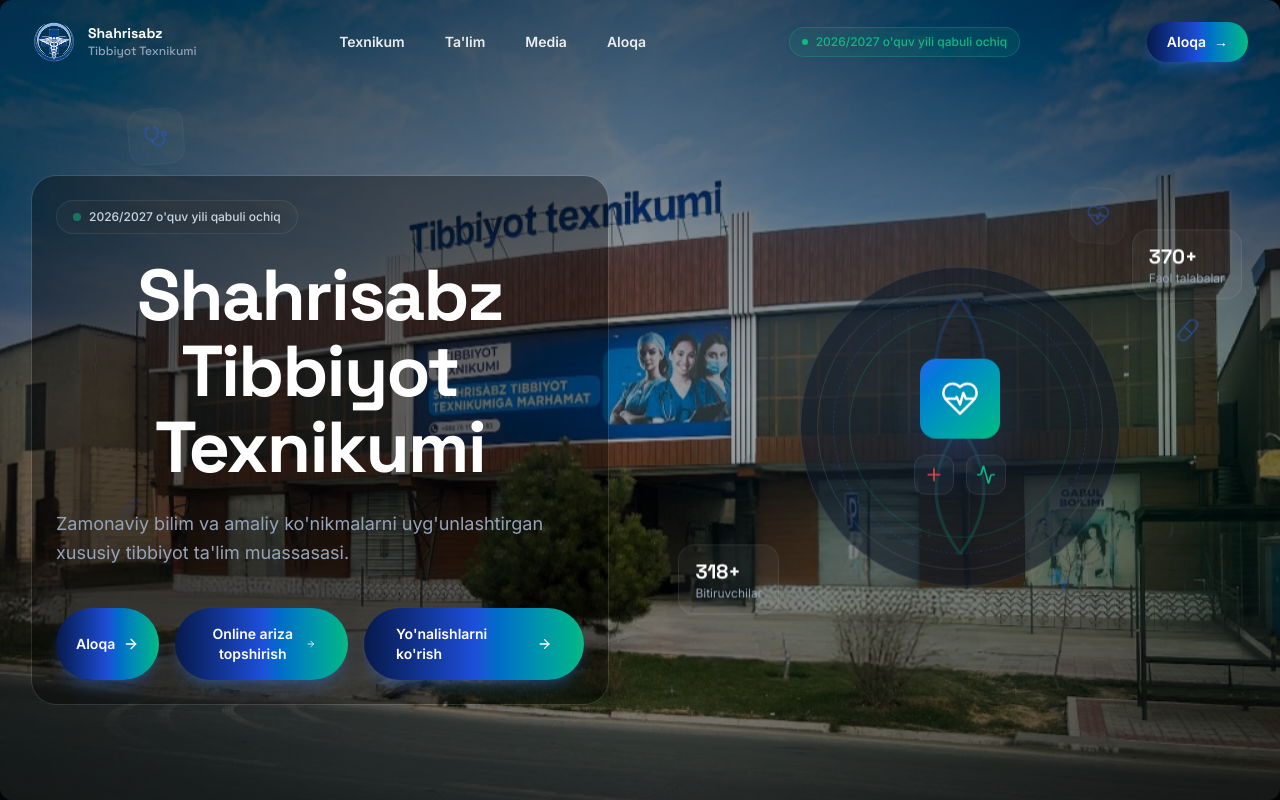
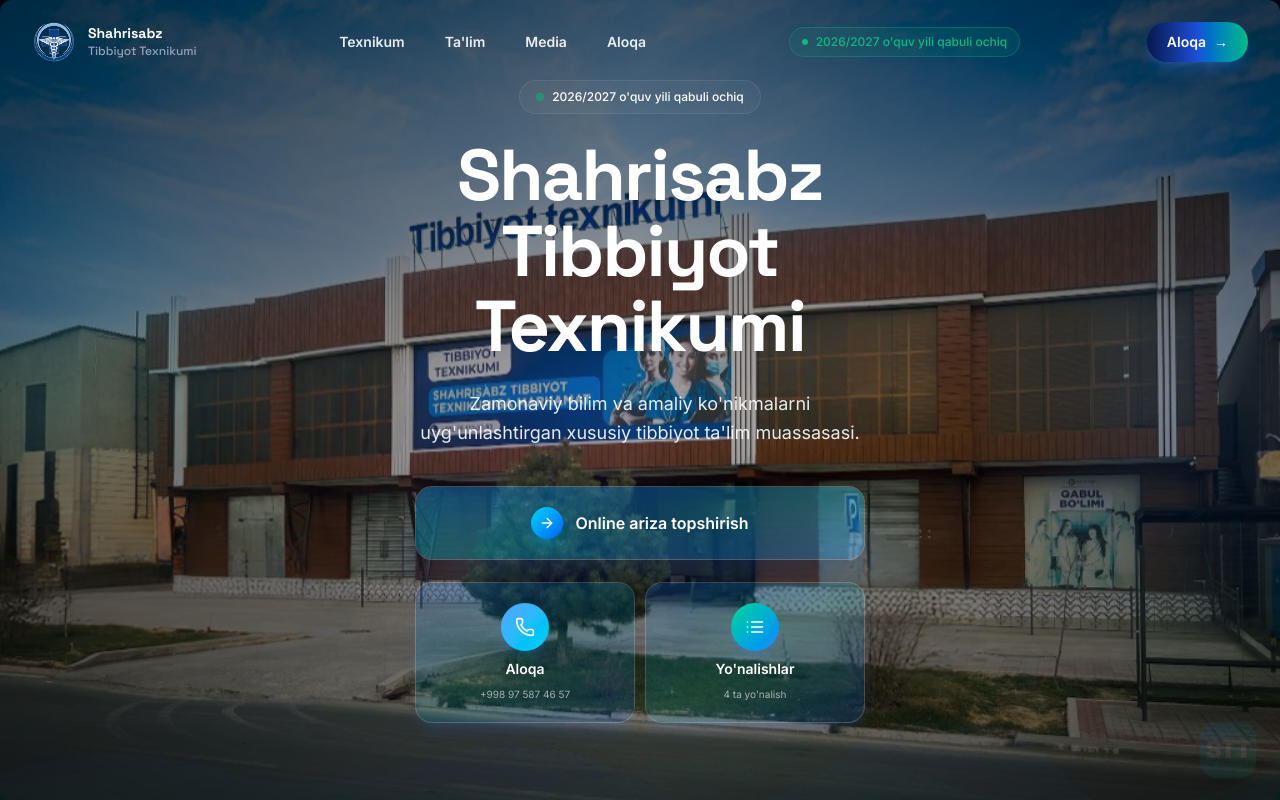
Before and after one commit to OzodbekNapasov/testtibbiyottexnikum, a Next.js app: page / in a window 1280 px wide. Shown: the top 800 px of the page. Built offline with nearby package versions, Linux system fonts and the light colour scheme.

Commit message:
18.06.2026 11:06

```diff
--- a/components/sections/Hero.tsx
+++ b/components/sections/Hero.tsx
@@ -3,106 +3,11 @@
 import { motion, useScroll, useTransform } from "framer-motion";
 import { useRef } from "react";
 import Image from "next/image";
-import { ArrowRight, HeartPulse, Activity, Plus } from "lucide-react";
+import { ArrowRight, Phone, List, Sparkles } from "lucide-react";
 
-import { heroContent, statistics } from "@/lib/constants";
+import { heroContent } from "@/lib/constants";
 import { siteConfig } from "@/lib/site-config";
-import { MouseGlow } from "@/components/effects/MouseGlow";
-import { FloatingIcons } from "@/components/effects/FloatingIcons";
-import { PrimaryPillButton } from "@/components/ui/PrimaryPillButton";
 import { useReducedMotion } from "@/hooks/useReducedMotion";
-
-function MedicalIllustration() {
-  const reducedMotion = useReducedMotion();
-
-  return (
-    <div className="relative mx-auto aspect-square w-full max-w-lg">
-      <motion.div
-        className="absolute inset-0 rounded-full bg-gradient-to-br from-primary/30 via-emerald-500/10 to-transparent blur-3xl"
-        animate={reducedMotion ? undefined : { scale: [1, 1.1, 1], opacity: [0.5, 0.8, 0.5] }}
-        transition={{ duration: 6, repeat: Infinity, ease: "easeInOut" }}
-      />
-
-      <div className="relative flex h-full items-center justify-center">
-        <motion.div
-          className="glass-strong relative flex h-72 w-72 items-center justify-center rounded-full md:h-80 md:w-80"
-          animate={reducedMotion ? undefined : { y: [0, -15, 0] }}
-          transition={{ duration: 5, repeat: Infinity, ease: "easeInOut" }}
-        >
-          <div className="absolute inset-4 rounded-full border border-white/10" />
-          <div className="absolute inset-8 rounded-full border border-dashed border-primary/30" />
-
-          <motion.div
-            animate={reducedMotion ? undefined : { rotate: 360 }}
-            transition={{ duration: 30, repeat: Infinity, ease: "linear" }}
-            className="absolute inset-12 rounded-full border border-emerald-500/20"
-          />
-
-          <div className="relative z-10 flex flex-col items-center gap-4">
-            <div className="flex h-20 w-20 items-center justify-center rounded-2xl bg-gradient-to-br from-primary to-emerald-500 shadow-2xl shadow-primary/40">
-              <HeartPulse className="h-10 w-10 text-white" strokeWidth={1.5} />
-            </div>
-            <div className="flex gap-3">
-              <div className="glass flex h-10 w-10 items-center justify-center rounded-xl">
-                <Plus className="h-5 w-5 text-accent-red" />
-              </div>
-              <div className="glass flex h-10 w-10 items-center justify-center rounded-xl">
-                <Activity className="h-5 w-5 text-accent-green" />
-              </div>
-            </div>
-          </div>
-
-          {/* DNA helix motif */}
-          <svg
-            className="absolute inset-0 h-full w-full opacity-20"
-            viewBox="0 0 200 200"
-            aria-hidden="true"
-          >
-            <path
-              d="M100 20 Q130 60 100 100 Q70 140 100 180"
-              fill="none"
-              stroke="url(#dnaGrad)"
-              strokeWidth="2"
-            />
-            <path
-              d="M100 20 Q70 60 100 100 Q130 140 100 180"
-              fill="none"
-              stroke="url(#dnaGrad)"
-              strokeWidth="2"
-            />
-            <defs>
-              <linearGradient id="dnaGrad" x1="0%" y1="0%" x2="0%" y2="100%">
-                <stop offset="0%" stopColor="#2563EB" />
-                <stop offset="100%" stopColor="#10B981" />
-              </linearGradient>
-            </defs>
-          </svg>
-        </motion.div>
-
-        {statistics.slice(0, 2).map((stat, i) => (
-          <motion.div
-            key={stat.label}
-            className="glass absolute hidden rounded-2xl px-4 py-3 lg:block"
-            style={{
-              top: i === 0 ? "10%" : "auto",
-              bottom: i === 1 ? "15%" : "auto",
-              right: i === 0 ? "-5%" : "auto",
-              left: i === 1 ? "-5%" : "auto",
-            }}
-            animate={reducedMotion ? undefined : { y: [0, -8, 0] }}
-            transition={{ duration: 3 + i, repeat: Infinity, ease: "easeInOut" }}
-          >
-            <p className="font-[family-name:var(--font-heading)] text-xl font-bold text-white">
-              {stat.value}
-              {stat.suffix}
-            </p>
-            <p className="text-xs text-text-muted">{stat.label}</p>
-          </motion.div>
-        ))}
-      </div>
-    </div>
-  );
-}
 
 export function Hero() {
   const ref = useRef<HTMLElement>(null);
@@ -111,23 +16,23 @@ export function Hero() {
     target: ref,
     offset: ["start start", "end start"],
   });
-  const y = useTransform(scrollYProgress, [0, 1], [0, 150]);
+  const y = useTransform(scrollYProgress, [0, 1], [0, 100]);
   const opacity = useTransform(scrollYProgress, [0, 0.5], [1, 0]);
 
   return (
     <section
       ref={ref}
-      className="relative flex min-h-dvh items-center overflow-hidden pt-20"
+      className="relative flex min-h-dvh items-center overflow-hidden bg-gradient-to-b from-[#071a4d] via-[#0f2d6b] to-[#0a5c4a]"
       aria-label="Asosiy bo'lim"
     >
-      {/* Full-width hero background with dark gradient overlay for readability */}
+      {/* Building background image with light overlay */}
       <div className="pointer-events-none absolute inset-0">
-          <div className="relative h-full w-full max-w-none overflow-hidden">
+        <div className="relative h-full w-full">
           <motion.div
             className="absolute inset-0"
             style={reducedMotion ? undefined : { y }}
-            initial={reducedMotion ? undefined : { scale: 1.02, filter: "blur(10px)" }}
-            animate={reducedMotion ? undefined : { scale: 1, filter: "blur(0px)" }}
+            initial={reducedMotion ? undefined : { scale: 1.05 }}
+            animate={reducedMotion ? undefined : { scale: 1 }}
             transition={{ duration: 1.1, ease: [0.22, 1, 0.36, 1] }}
           >
             <Image
@@ -139,44 +44,74 @@ export function Hero() {
               className="h-full w-full object-cover object-center"
             />
           </motion.div>
-
-          {/* Dark gradient overlay (below content) */}
+          {/* Dark gradient overlay for readability */}
           <div className="absolute inset-0 bg-gradient-to-b from-black/60 via-black/30 to-black/55" />
           <div className="absolute inset-0 bg-gradient-to-r from-black/35 via-transparent to-black/30" />
         </div>
       </div>
 
-      <MouseGlow />
+      {/* Rainbow gradient diffusions */}
+      <div className="pointer-events-none absolute -left-20 top-1/4 h-72 w-72 rounded-full bg-cyan-400/10 blur-3xl" />
+      <div className="pointer-events-none absolute -right-20 top-1/3 h-80 w-80 rounded-full bg-blue-500/10 blur-3xl" />
+      <div className="pointer-events-none absolute left-1/3 bottom-1/4 h-60 w-60 rounded-full bg-purple-400/8 blur-3xl" />
 
-      <motion.div
-        className="hidden"
-        animate={reducedMotion ? undefined : { x: [0, 30, 0], y: [0, -20, 0] }}
-        transition={{ duration: 8, repeat: Infinity }}
+      {/* Bottom grid pattern with waveform */}
+      <div className="pointer-events-none absolute inset-x-0 bottom-0 h-40 overflow-hidden">
+        {/* Grid lines */}
+        <svg className="absolute inset-0 h-full w-full opacity-[0.03]" viewBox="0 0 400 100" preserveAspectRatio="none">
+          <defs>
+            <pattern id="heroGrid" width="40" height="20" patternUnits="userSpaceOnUse">
+              <path d="M 40 0 L 0 0 0 20" fill="none" stroke="#1e3a5f" strokeWidth="1" />
+            </pattern>
+          </defs>
+          <rect width="100%" height="100%" fill="url(#heroGrid)" />
+        </svg>
+        {/* Energy waveform */}
+        <svg
+          className="absolute bottom-0 h-20 w-full opacity-[0.06]"
+          viewBox="0 0 1200 60"
+          preserveAspectRatio="none"
+        >
+          <path
+            d="M0 40 Q100 10 200 35 T400 30 T600 45 T800 20 T1000 40 T1200 25 L1200 60 L0 60Z"
+            fill="#2563eb"
+            opacity="0.5"
           />
-      {/* Floating accents: keep subtle */}
-      <motion.div
-        className="pointer-events-none absolute -right-32 bottom-1/4 h-80 w-80 rounded-full bg-accent-green/5 blur-2xl"
-        animate={reducedMotion ? undefined : { x: [0, -12, 0], y: [0, 18, 0] }}
-        transition={{ duration: 12, repeat: Infinity, ease: "easeInOut" }}
+          <path
+            d="M0 50 Q150 20 300 45 T600 35 T900 50 T1200 30 L1200 60 L0 60Z"
+            fill="#10b981"
+            opacity="0.3"
           />
+        </svg>
+      </div>
 
-      <FloatingIcons />
+      {/* Corner emblem */}
+      <div className="pointer-events-none absolute bottom-6 right-6 z-10 opacity-[0.08]">
+        <div className="flex h-14 w-14 items-center justify-center rounded-2xl bg-gradient-to-br from-blue-600 to-emerald-500 shadow-lg">
+          <span className="text-2xl font-black tracking-tighter text-white">STT</span>
+        </div>
+      </div>
 
       <motion.div style={reducedMotion ? undefined : { y, opacity }} className="relative z-10 w-full">
-        <div className="mx-auto grid max-w-7xl items-center gap-12 px-5 py-16 lg:grid-cols-2 lg:gap-16 lg:px-8 lg:py-24">
+        <div className="mx-auto max-w-lg px-5 py-20">
           <motion.div
             initial={{ opacity: 0, y: 30 }}
             animate={{ opacity: 1, y: 0 }}
             transition={{ duration: 0.8, ease: [0.22, 1, 0.36, 1] }}
-            className="w-full"
+            className="flex flex-col items-center text-center"
           >
-            {/* Dedicated readability layer for text */}
-            <div className="mx-auto w-full max-w-xl rounded-3xl bg-black/35 px-6 py-6 backdrop-blur-md ring-1 ring-white/10">
-              <span className="mb-6 inline-flex items-center gap-2 rounded-full glass px-4 py-2 text-xs font-medium text-text-soft">
-                <span className="h-2 w-2 animate-pulse rounded-full bg-accent-green" />
+            {/* Glowing green pill status badge */}
+            <motion.span
+              initial={{ opacity: 0, scale: 0.9 }}
+              animate={{ opacity: 1, scale: 1 }}
+              transition={{ duration: 0.5, delay: 0.1 }}
+      className="mb-6 inline-flex items-center gap-2 rounded-full glass px-4 py-2 text-xs font-medium text-white"
+            >
+              <span className="h-2 w-2 animate-pulse rounded-full bg-emerald-500" />
               {siteConfig.admissionStatus}
-              </span>
+            </motion.span>
 
+            {/* Main Title */}
             <motion.h1
               initial={{ opacity: 0, filter: "blur(12px)" }}
               animate={{ opacity: 1, filter: "blur(0px)" }}
@@ -186,80 +121,77 @@ export function Hero() {
               Shahrisabz Tibbiyot Texnikumi
             </motion.h1>
 
+            {/* Description */}
             <motion.p
               initial={{ opacity: 0, filter: "blur(10px)" }}
               animate={{ opacity: 1, filter: "blur(0px)" }}
               transition={{ duration: 0.9, delay: 0.12, ease: [0.22, 1, 0.36, 1] }}
-                className="mt-6 max-w-xl text-base leading-relaxed text-text-muted drop-shadow-[0_2px_14px_rgba(0,0,0,0.6)] md:text-lg"
+              className="mt-6 max-w-xl text-base leading-relaxed text-white/90 text-center drop-shadow-[0_2px_14px_rgba(0,0,0,0.6)] md:text-lg"
             >
               {heroContent.subtitle}
             </motion.p>
 
-              <div className="mt-10 flex flex-col gap-4 sm:flex-row">
-              <motion.button
-                onClick={() => {
-                  const el = document.getElementById("aloqa");
-                  if (el) {
-                    el.scrollIntoView({ behavior: "smooth", block: "start" });
-                  } else {
-                    window.location.assign("/");
-                  }
-                }}
-                whileHover={{ scale: 1.05, y: -2 }}
-                whileTap={{ scale: 0.98 }}
-                className="group relative inline-flex items-center justify-center gap-2 overflow-hidden rounded-full px-8 py-4 text-sm font-semibold text-white shadow-lg shadow-blue-500/25 bg-gradient-to-r from-[#071a4d] via-[#1d4ed8] to-[#10b981] transition-all duration-300 hover:scale-[1.05] hover:shadow-xl"
+            {/* Single large glassmorphism CTA button - split in two halves */}
+            <motion.div
+              initial={{ opacity: 0, y: 20 }}
+              animate={{ opacity: 1, y: 0 }}
+              transition={{ duration: 0.7, delay: 0.2 }}
+              className="mt-10 w-full max-w-md"
             >
-                <span
-                  aria-hidden="true"
-                  className="absolute inset-0 opacity-0 transition-opacity duration-300 group-hover:opacity-100 bg-[radial-gradient(ellipse_at_top_left,rgba(37,99,235,0.65),transparent_50%),radial-gradient(ellipse_at_bottom_right,rgba(16,185,129,0.55),transparent_55%)]"
-                />
-                <span
-                  aria-hidden="true"
-                  className="absolute inset-0 bg-gradient-to-r from-[#081f5c] via-[#14b8a6] to-[#10b981] opacity-0 transition-opacity duration-300 group-hover:opacity-20"
-                />
-                <span className="relative flex items-center gap-2">
-                  {heroContent.primaryCta}
-                  <ArrowRight className="h-4 w-4 transition-transform duration-300 group-hover:translate-x-1" />
+              <button
+                onClick={() => window.location.assign("/ariza")}
+                className="group relative w-full overflow-hidden rounded-2xl bg-gradient-to-br from-blue-500/25 via-cyan-400/20 to-blue-600/25 backdrop-blur-xl shadow-2xl shadow-blue-500/25 ring-1 ring-white/25 transition-all duration-300 hover:shadow-blue-500/35 hover:from-blue-500/30 hover:via-cyan-400/25 hover:to-blue-600/30"
+              >
+                {/* Liquid glass shine layers */}
+                <div className="pointer-events-none absolute -inset-1 opacity-0 transition-opacity duration-500 group-hover:opacity-100">
+                  <div className="absolute inset-0 rounded-2xl bg-[radial-gradient(ellipse_at_top_left,rgba(6,182,212,0.3),transparent_50%),radial-gradient(ellipse_at_bottom_right,rgba(59,130,246,0.25),transparent_50%),radial-gradient(ellipse_at_center,rgba(16,185,129,0.15),transparent_50%)]" />
+                </div>
+                {/* Liquid ripple border */}
+                <div className="pointer-events-none absolute inset-0 rounded-2xl bg-gradient-to-r from-cyan-400/30 via-blue-500/25 to-cyan-300/30 opacity-60 transition-opacity duration-500 group-hover:opacity-90" />
+
+                <div className="relative flex items-center justify-center gap-3 px-6 py-5">
+                  <span className="flex h-8 w-8 items-center justify-center rounded-full bg-gradient-to-br from-cyan-400 to-blue-600 text-white shadow-lg shadow-cyan-500/30 transition-transform duration-300 group-hover:scale-110">
+                    <ArrowRight className="h-4 w-4" />
                   </span>
-              </motion.button>
-
-
-              <motion.button
-                onClick={() => window.location.assign("/ariza")}
-                whileHover={{ scale: 1.05, y: -2 }}
-                whileTap={{ scale: 0.98 }}
-                className="group relative inline-flex items-center justify-center gap-2 overflow-hidden rounded-full px-8 py-4 text-sm font-semibold text-white shadow-lg shadow-blue-500/25 bg-gradient-to-r from-[#071a4d] via-[#1d4ed8] to-[#10b981] transition-all duration-300 hover:scale-[1.05] hover:shadow-xl"
-              >
-                <span
-                  aria-hidden="true"
-                  className="absolute inset-0 opacity-0 transition-opacity duration-300 group-hover:opacity-100 bg-[radial-gradient(ellipse_at_top_left,rgba(37,99,235,0.65),transparent_50%),radial-gradient(ellipse_at_bottom_right,rgba(16,185,129,0.55),transparent_55%)]"
-                />
-                <span
-                  aria-hidden="true"
-                  className="absolute inset-0 bg-gradient-to-r from-[#081f5c] via-[#14b8a6] to-[#10b981] opacity-0 transition-opacity duration-300 group-hover:opacity-20"
-                />
-                <span className="relative flex items-center gap-2">
-                  Online ariza topshirish
-                  <ArrowRight className="h-4 w-4 transition-transform duration-300 group-hover:translate-x-1" />
-                </span>
-              </motion.button>
-
-              <PrimaryPillButton
-                href="#yonalishlar"
-                className="min-w-full sm:min-w-[220px]"
-              >
-                {heroContent.secondaryCta}
-              </PrimaryPillButton>
+                  <span className="text-base font-semibold text-white transition-colors group-hover:text-cyan-200">Online ariza topshirish</span>
                 </div>
-            </div>
+              </button>
             </motion.div>
 
+            {/* Two circular card modules side by side */}
             <motion.div
-            initial={{ opacity: 0, scale: 0.9 }}
-            animate={{ opacity: 1, scale: 1 }}
-            transition={{ duration: 0.8, delay: 0.2, ease: [0.22, 1, 0.36, 1] }}
+              initial={{ opacity: 0, y: 20 }}
+              animate={{ opacity: 1, y: 0 }}
+              transition={{ duration: 0.7, delay: 0.35 }}
+              className="mt-6 flex w-full max-w-md gap-3"
             >
-            <MedicalIllustration />
+              {/* Left: Aloqa */}
+              <a
+                href="#aloqa"
+                className="group relative flex flex-1 flex-col items-center gap-2 rounded-2xl bg-gradient-to-br from-blue-500/20 via-cyan-400/15 to-blue-600/20 backdrop-blur-xl px-4 py-5 shadow-lg shadow-blue-500/15 ring-1 ring-white/20 transition-all duration-300 hover:from-blue-500/25 hover:via-cyan-400/20 hover:to-blue-600/25 hover:shadow-blue-500/25 hover:-translate-y-0.5"
+              >
+                {/* Liquid glass glow behind */}
+                <div className="pointer-events-none absolute -inset-2 rounded-3xl bg-gradient-to-br from-cyan-400/20 via-blue-500/15 to-cyan-300/20 opacity-0 blur-xl transition-opacity duration-500 group-hover:opacity-100" />
+                <div className="relative flex h-12 w-12 items-center justify-center rounded-full bg-gradient-to-br from-blue-400 to-cyan-400 shadow-lg shadow-blue-500/20">
+                  <Phone className="h-5 w-5 text-white" />
+                </div>
+                <span className="relative text-sm font-semibold text-white">Aloqa</span>
+                <span className="relative text-[10px] text-white/60">{siteConfig.phone}</span>
+              </a>
+
+              {/* Right: Yo'nalishlar */}
+              <a
+                href="#yonalishlar"
+                className="group relative flex flex-1 flex-col items-center gap-2 rounded-2xl bg-gradient-to-br from-blue-500/20 via-cyan-400/15 to-blue-600/20 backdrop-blur-xl px-4 py-5 shadow-lg shadow-blue-500/15 ring-1 ring-white/20 transition-all duration-300 hover:from-blue-500/25 hover:via-cyan-400/20 hover:to-blue-600/25 hover:shadow-blue-500/25 hover:-translate-y-0.5"
+              >
+                <div className="pointer-events-none absolute -inset-2 rounded-3xl bg-gradient-to-br from-cyan-400/20 via-blue-500/15 to-cyan-300/20 opacity-0 blur-xl transition-opacity duration-500 group-hover:opacity-100" />
+                <div className="relative flex h-12 w-12 items-center justify-center rounded-full bg-gradient-to-br from-emerald-400 to-blue-500 shadow-lg shadow-blue-500/20">
+                  <List className="h-5 w-5 text-white" />
+                </div>
+                <span className="relative text-sm font-semibold text-white">Yo'nalishlar</span>
+                <span className="relative text-[10px] text-white/60">4 ta yo'nalish</span>
+              </a>
+            </motion.div>
           </motion.div>
         </div>
       </motion.div>
```
Lines whose indentation alone changed are shown as unchanged.
